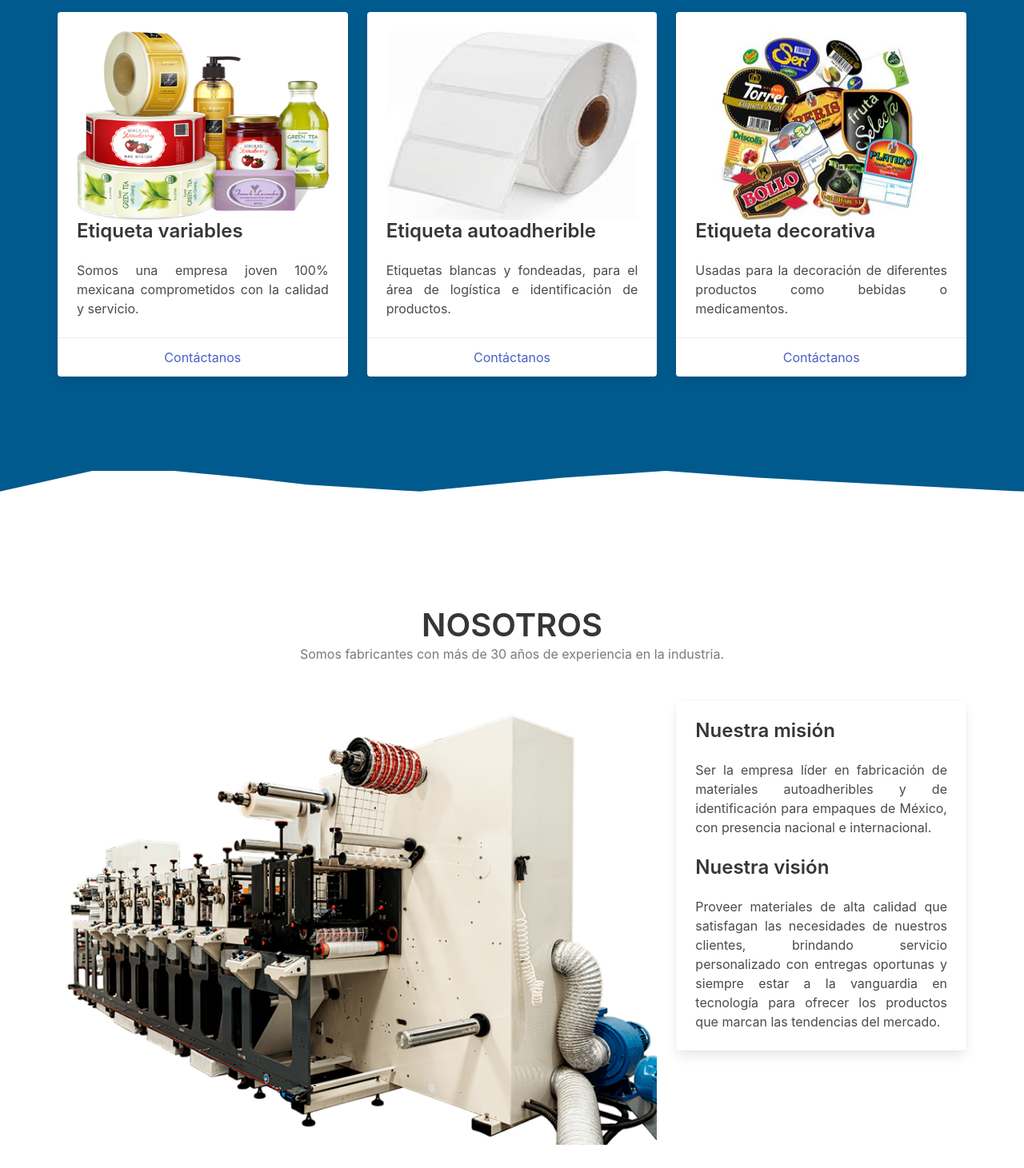
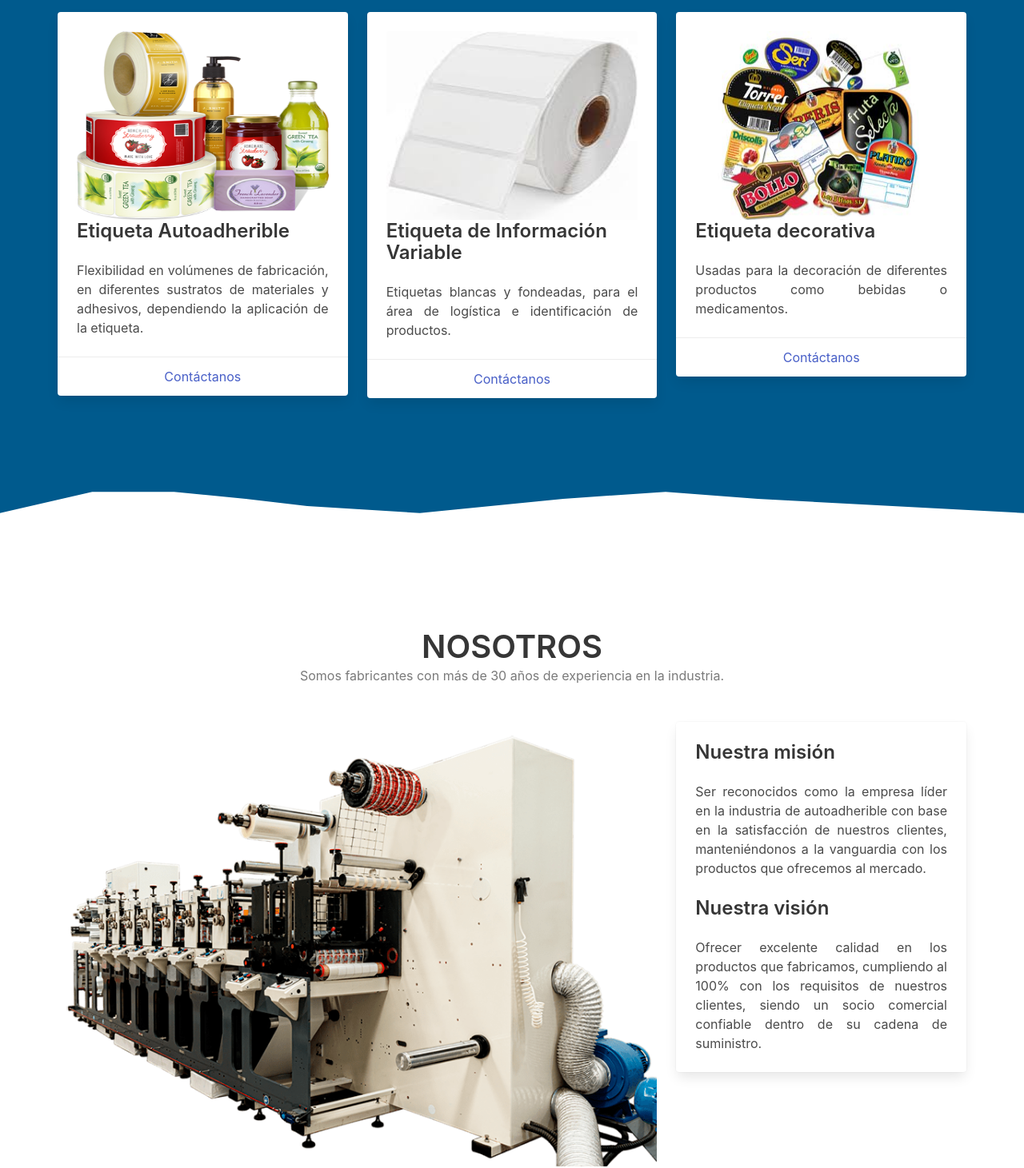
Before and after one commit to silvertron-software-development/IMMET-landing, a plain HTML site: page index.html in a window 1280 px wide. Shown: the part 850-2311 px from the top of the page at 80% size. Drawn offline with nearby package versions, Linux system fonts and the light colour scheme.

Commit message:
update mision vision and other titles and texts

```diff
--- a/index.html
+++ b/index.html
@@ -83,10 +83,10 @@
                                     </figure>
                                 </div>
                                 <p class="title is-4">
-                                    Etiqueta variables
+                                    Etiqueta Autoadherible
                                 </p>
                                 <div class="content has-text-justified">
-                                    Somos una empresa joven 100% mexicana comprometidos con la calidad y servicio.
+                                    Flexibilidad en volúmenes de fabricación, en diferentes sustratos de materiales y adhesivos, dependiendo la aplicación de la etiqueta.
                                 </div>
                             </div>
                             <div class="card-footer">
@@ -103,7 +103,7 @@
                                     </figure>
                                 </div>
                                 <p class="title is-4">
-                                    Etiqueta autoadherible
+                                    Etiqueta de Información Variable
                                 </p>
                                 <div class="content has-text-justified">
                                     Etiquetas blancas y fondeadas, para el área de logística e identificación de productos.
@@ -183,22 +183,15 @@
                                     Nuestra misión
                                 </p>
                                 <div class="content has-text-justified">
-                                    Ser la empresa líder en fabricación de
-                                    materiales autoadheribles y de
-                                    identificación para empaques de México,
-                                    con presencia nacional e internacional.
+                                    Ser reconocidos como la empresa líder en la industria de autoadherible con base en la satisfacción de nuestros clientes,
+                                    manteniéndonos a la vanguardia con los productos que ofrecemos al mercado.
                                 </div>
                                 <p class="title is-4">
                                     Nuestra visión
                                 </p>
                                 <div class="content has-text-justified">
-                                    Proveer materiales de alta calidad que
-                                    satisfagan las necesidades de nuestros
-                                    clientes, brindando servicio personalizado
-                                    con entregas oportunas y siempre estar a
-                                    la vanguardia en tecnología para ofrecer
-                                    los productos que marcan las tendencias
-                                    del mercado.
+                                    Ofrecer excelente calidad en los productos que fabricamos, cumpliendo al 100% con los requisitos de nuestros clientes,
+                                    siendo un socio comercial confiable dentro de su cadena de suministro.
                                 </div>
                             </div>
                             <!-- <div class="card-footer">
```
